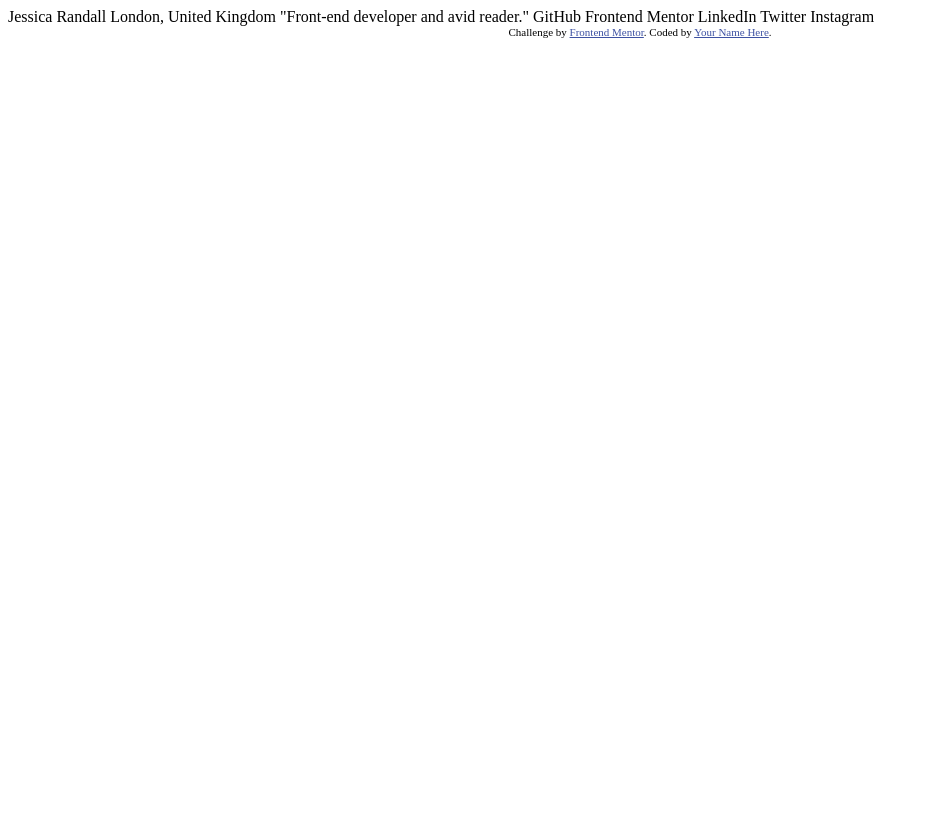
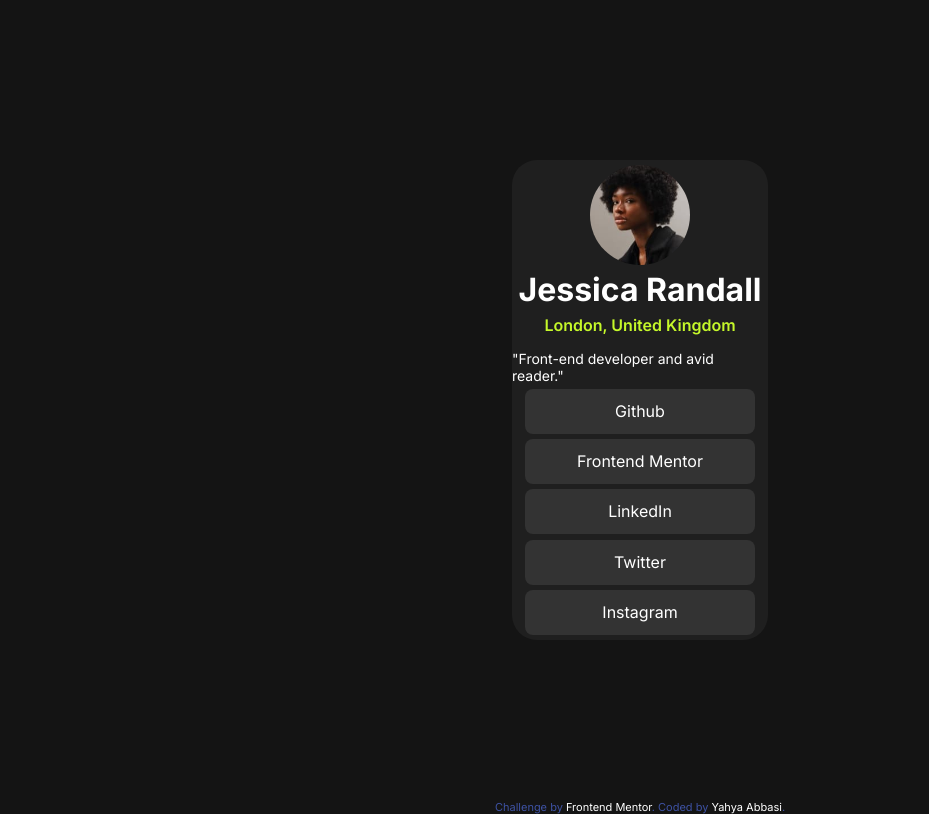
Before and after one commit to Yahya-N-Abbasi/Web-Development, a plain HTML site: page Social links profile Challenge/index.html in a window 1280 px wide. Shown: the whole page, without its empty margins (0-929 px from the left). Drawn offline with Linux system fonts and the light colour scheme.

Commit message:
Completed Inital Design for Desktop Layout

```diff
--- a/Social links profile Challenge/index.html
+++ b/Social links profile Challenge/index.html
@@ -1,22 +1,40 @@
 <!DOCTYPE html>
 <html lang="en">
+
 <head>
   <meta charset="UTF-8" />
   <meta name="viewport" content="width=device-width, initial-scale=1.0" />
   <!-- displays site properly based on user's device -->
+  <link rel="preconnect" href="https://fonts.googleapis.com" />
+  <link rel="preconnect" href="https://fonts.gstatic.com" crossorigin />
+  <link
+    href="https://fonts.googleapis.com/css2?family=Inter:ital,opsz,wght@0,14..32,100..900;1,14..32,100..900&display=swap"
+    rel="stylesheet" />
   <link rel="stylesheet" href="style.css" />
 
   <title>Frontend Mentor | Social links profile Yahya Abbasi</title>
 </head>
+
 <body>
-    Jessica Randall London, United Kingdom "Front-end developer and avid
-    reader." GitHub Frontend Mentor LinkedIn Twitter Instagram
+  <div class="container">
+    <div class="social-card">
+      <img src="avatar-jessica.jpeg" alt="" />
+      <h1>Jessica Randall</h1>
+      <h2>London, United Kingdom</h2>
+      <h3>"Front-end developer and avid reader."</h3>
+      <a target="_blank" class="social-link" href="https://github.com/">Github</a>
+      <a target="_blank" class="social-link" href="https://www.frontendmentor.io/">Frontend Mentor</a>
+      <a target="_blank" class="social-link" href="https://www.linkedin.com/">LinkedIn</a>
+      <a target="_blank" class="social-link" href="https://x.com/?lang=en">Twitter</a>
+      <a target="_blank" class="social-link" href="https://www.instagram.com/">Instagram</a>
+    </div>
+  </div>
 
   <div class="attribution">
     Challenge by
-      <a href="https://www.frontendmentor.io?ref=challenge" target="_blank"
-        >Frontend Mentor</a
-      >. Coded by <a href="#">Your Name Here</a>.
+    <a href="https://www.frontendmentor.io?ref=challenge" target="_blank">Frontend Mentor</a>. Coded by <a
+      href="#">Yahya Abbasi</a>.
   </div>
 </body>
+
 </html>
--- a/Social links profile Challenge/style.css
+++ b/Social links profile Challenge/style.css
@@ -1,7 +1,66 @@
+* {
+  margin: 0;
+  padding: 0;
+  box-sizing: border-box;
+  font-family: inter;
+}
+body {
+  background-color: hsl(0, 0%, 8%);
+}
 .attribution {
   font-size: 11px;
   text-align: center;
+  color: hsl(228, 45%, 44%);
 }
 .attribution a {
-  color: hsl(228, 45%, 44%);
+  color: white;
+  text-decoration: none;
 }
+.container {
+  display: flex;
+  width: 100vw;
+  height: 100vh;
+  justify-content: center;
+  align-items: center;
+}
+.social-card {
+  height: 60vh;
+  width: 20vw;
+  display: flex;
+  flex-direction: column;
+  align-items: center;
+  justify-content: space-evenly;
+  background-color: hsl(0, 0%, 12%);
+  border-radius: 25px;
+}
+
+img {
+  width: 100px;
+  height: 100px;
+  border-radius: 100%;
+}
+.social-link {
+  width: 90%;
+  height: 45px;
+  text-align: center;
+  color: white;
+  text-decoration: none;
+  background-color: hsl(0, 0%, 20%);
+  padding: 12px;
+  border-radius: 8px;
+}
+h1 {
+  font-weight: 700;
+  color: white;
+}
+h2 {
+  font-weight: 600;
+  font-size: 16px;
+  margin-bottom: 10px;
+  color: hsl(75, 94%, 57%);
+}
+h3 {
+  font-weight: 400;
+  font-size: 14px;
+  color: white;
+}
```
Lines whose indentation alone changed are shown as unchanged.
